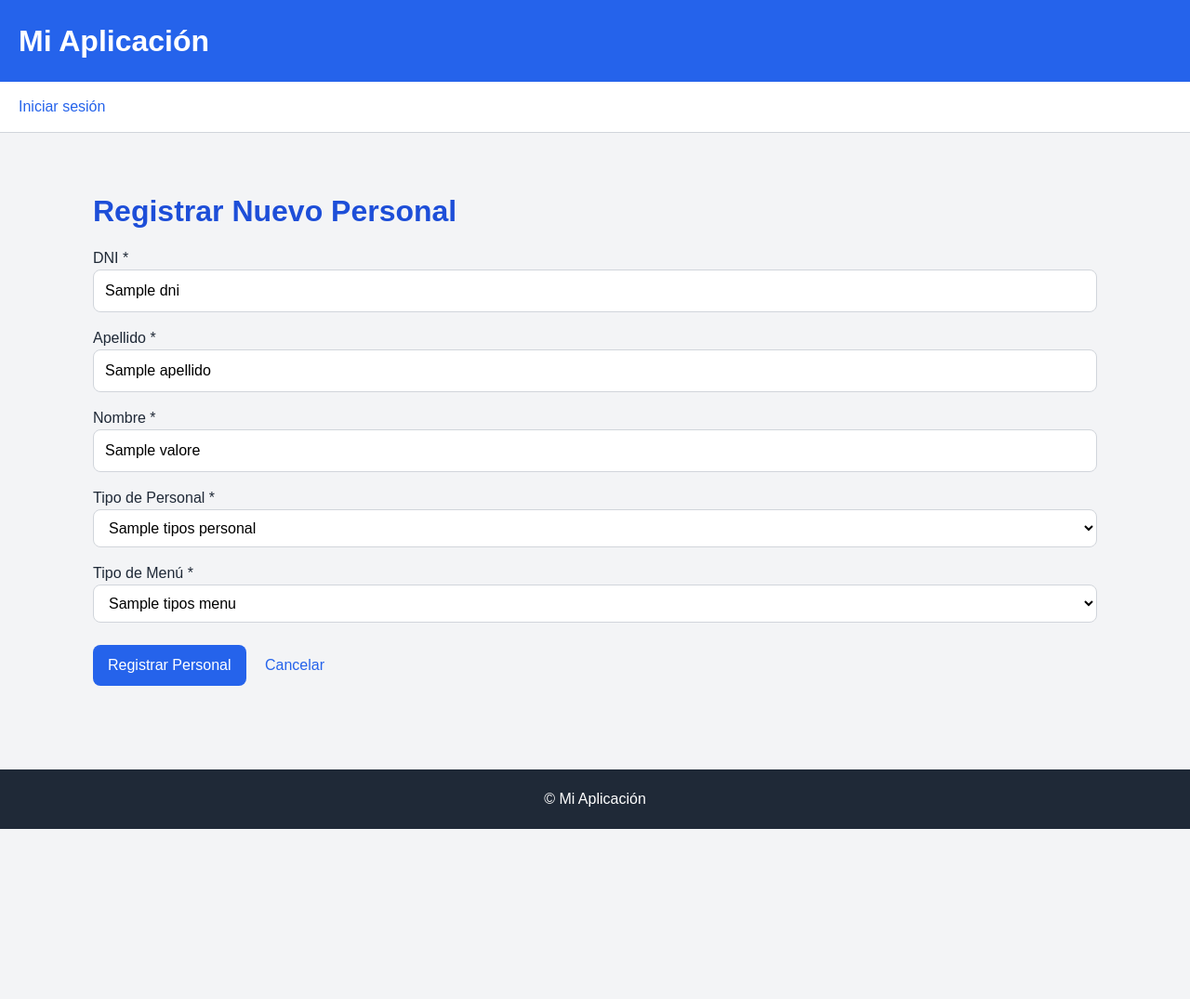
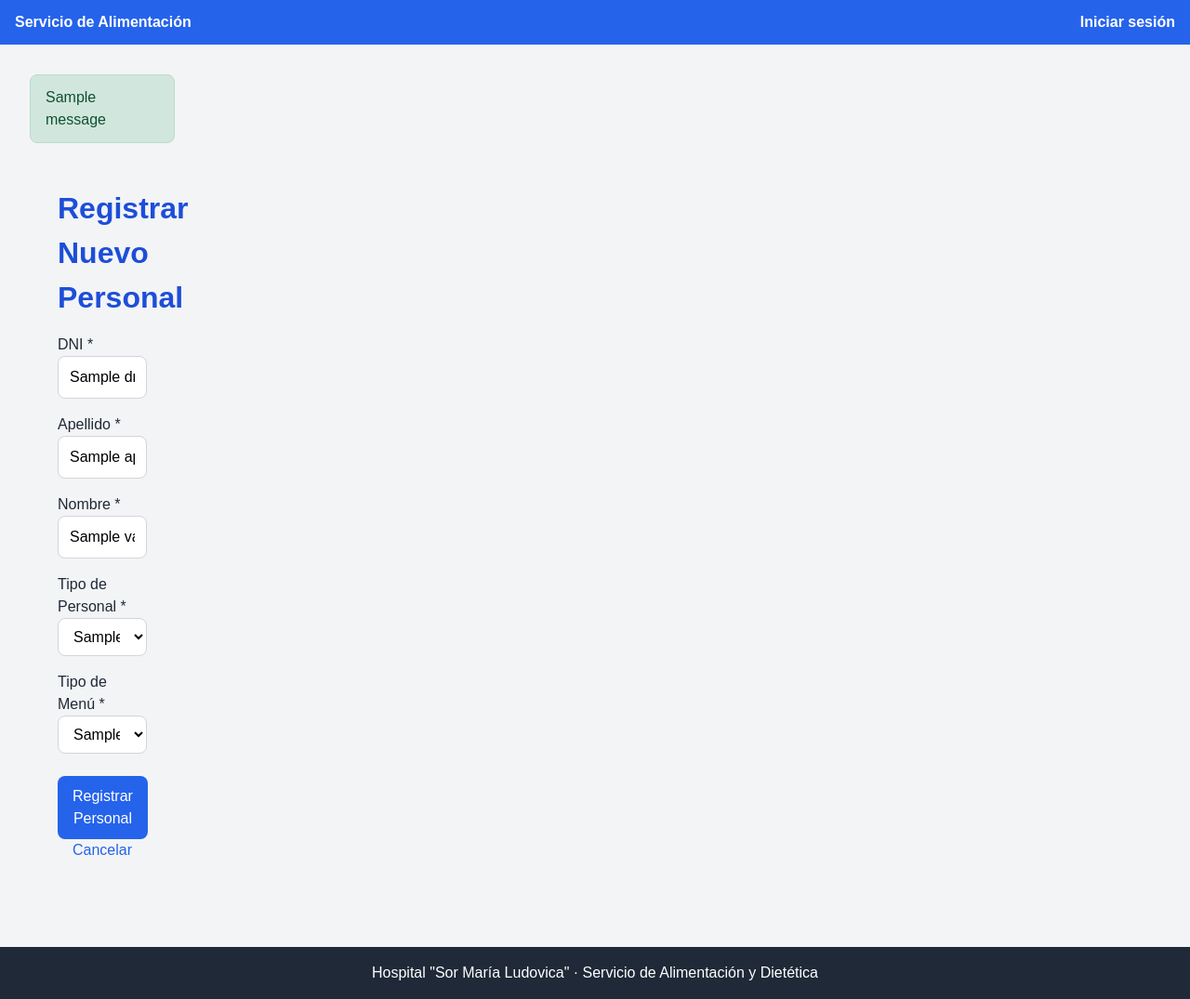
Before and after one commit to javierar143/ProyectoDeSoftwarePractica, a Python web app: template admin/src/web/templates/personal/form.html in a window 1280 px wide. Shown: the whole page at 93% size. Before the commit the page ends 892 px from the top, so only its background shows below. Run offline with Jinja, Linux system fonts and the light colour scheme; the template is opened without the code that fills it: most values are stand-ins (such as "Sample title", 1, 10 or a date in 2020); one stand-in notice (Sample message) is shown.

Commit message:
Agrego la barra de navegacion y unifico las notificaciones todas a layout. Y agrego sus estilos

```diff
--- a/admin/src/web/templates/layout.html
+++ b/admin/src/web/templates/layout.html
@@ -1,39 +1,72 @@
 <!doctype html>
 <html lang="es">
 <head>
-    <meta charset="UTF-8" />
-    <title>{% block title %}Mi Aplicación{% endblock %}</title>
+    <meta charset="UTF-8">
     <meta name="viewport" content="width=device-width, initial-scale=1.0">
+    <title>{% block title %}Inicio{% endblock %} | Servicio de Alimentación</title>
+    <link rel="stylesheet" href="{{ url_for('static', filename='styles.css') }}">
+    {% block head %}{% endblock %}
+</head>
+<body>
+    <header class="topbar">
+        <a class="topbar__brand" href="{{ url_for('home') }}">Servicio de Alimentación</a>
 
-    {% block head %}
-        <link rel="stylesheet" href="{{ url_for('static', filename='styles.css') }}">
-    {% endblock %}
-</head>
-
-<body>
-    <header>
-        {% block header %}
-        <h1>Mi Aplicación</h1>
-        {% endblock %}
+        {% if current_user %}
+            <details class="account-menu">
+                <summary>{{ current_user.alias }}</summary> <!-- Muestra el alias del usuario autenticado, reemplazar despues por nombre y apellido -->
+                <ul>
+                    <li><a href="#">Ver perfil</a></li>
+                    <li>
+                        <form action="{{ url_for('auth.logout') }}" method="post">
+                            <button type="submit">Cerrar sesión</button>
+                        </form>
+                    </li>
+                </ul>
+            </details>
+        {% else %}
+            <a class="topbar__login" href="{{ url_for('auth.login') }}">Iniciar sesión</a>
+        {% endif %}
     </header>
 
-    <nav aria-label="Navegación principal">
-        {% block nav %}
-        <!-- Menú de navegación -->
-        <a href="{{ url_for('auth.login') }}">Iniciar sesión</a>
-        {% endblock %}
-    </nav>
+    <div class="app">
+        {% if current_user %}
+            {% set menu = [
+                ("usuarios", "usuarios.index", "Usuarios"),
+                ("sectores", "sectores.index", "Sectores"),
+                ("personal", "personal.index", "Personal"),
+                ("config", "config.mostrar_config", "Ajustes del sistema"),
+            ] %}
+            <nav class="sidebar" aria-label="Navegación principal">
+                <ul>
+                    {% for blueprint, endpoint, label in menu %}
+                        <li>
+                            <a href="{{ url_for(endpoint) }}"
+                               {% if request.blueprint == blueprint %}class="active" aria-current="page"{% endif %}>
+                                {{ label }}
+                            </a>
+                        </li>
+                    {% endfor %}
+                </ul>
+            </nav>
+        {% endif %}
 
-    <main>
-        {% block content %}
-        <!-- Contenido principal -->
-        {% endblock %}
-    </main>
+        <main class="content">
+            {% with messages = get_flashed_messages(with_categories=true) %}
+                {% if messages %}
+                    <div class="alerts">
+                        {% for category, message in messages %}
+                            <div class="alert alert-{{ category }}" role="alert">{{ message }}</div>
+                        {% endfor %}
+                    </div>
+                {% endif %}
+            {% endwith %}
 
-    <footer>
-        {% block footer %}
-        &copy; Mi Aplicación
-        {% endblock %}
+            {% block content %}{% endblock %}
+        </main>
+    </div>
+
+    <footer class="footer">
+        {% block footer %}Hospital "Sor María Ludovica" · Servicio de Alimentación y Dietética{% endblock %}
     </footer>
 </body>
 </html>
--- a/admin/static/styles.css
+++ b/admin/static/styles.css
@@ -134,3 +134,151 @@ footer {
 		padding: 16px;
 	}
 }
+
+/* ===== Barra superior ===== */
+.topbar {
+	align-items: center;
+	background-color: var(--primary-color);
+	color: #fff;
+	display: flex;
+	justify-content: space-between;
+	padding: 12px 16px;
+}
+
+.topbar__brand,
+.topbar__login {
+	color: #fff;
+	font-weight: bold;
+}
+
+/* ===== Menú de cuenta ===== */
+.account-menu {
+	position: relative;
+}
+
+.account-menu summary {
+	cursor: pointer;
+	list-style: none;
+}
+
+.account-menu ul {
+	background-color: var(--surface-color);
+	border: 1px solid var(--border-color);
+	border-radius: var(--radius);
+	list-style: none;
+	min-width: 180px;
+	padding: 8px;
+	position: absolute;
+	right: 0;
+	top: calc(100% + 8px);
+	z-index: 10;
+}
+
+.account-menu a,
+.account-menu button {
+	background: none;
+	color: var(--text-color);
+	display: block;
+	padding: 8px;
+	text-align: left;
+	width: 100%;
+}
+
+/* ===== Estructura: celular (por defecto) ===== */
+.app {
+	display: grid;
+	grid-template-columns: 1fr;
+}
+
+.sidebar {
+	background-color: var(--surface-color);
+	border-bottom: 1px solid var(--border-color);
+	padding: 0;
+}
+
+.sidebar ul {
+	display: flex;
+	list-style: none;
+	overflow-x: auto;
+}
+
+.sidebar a {
+	color: var(--text-color);
+	display: block;
+	padding: 12px 16px;
+	white-space: nowrap;
+}
+
+.sidebar a.active {
+	border-bottom: 3px solid var(--primary-color);
+	color: var(--primary-dark);
+	font-weight: bold;
+}
+
+.content {
+	max-width: none;
+	padding: 16px;
+	width: 100%;
+}
+
+/* ===== Tablet: 768px a 1024px ===== */
+@media (min-width: 768px) {
+	.app {
+		grid-template-columns: 180px 1fr;
+		min-height: calc(100vh - 120px);
+	}
+
+	.sidebar {
+		border-bottom: 0;
+		border-right: 1px solid var(--border-color);
+	}
+
+	.sidebar ul {
+		display: block;
+	}
+
+	.sidebar a.active {
+		background-color: #e0e7ff;
+		border-bottom: 0;
+		border-left: 4px solid var(--primary-color);
+	}
+
+	.content {
+		padding: 24px;
+	}
+}
+
+/* ===== Escritorio: 1025px en adelante ===== */
+@media (min-width: 1025px) {
+	.app {
+		grid-template-columns: 220px 1fr;
+	}
+
+	.content {
+		padding: 32px;
+	}
+}
+
+/* ===== Mensajes flash ===== */
+.alerts {
+	margin-bottom: 16px;
+}
+
+.alert {
+	border: 1px solid transparent;
+	border-radius: var(--radius);
+	margin-bottom: 8px;
+	padding: 12px 16px;
+}
+
+.alert-success { background-color: #d1e7dd; border-color: #badbcc; color: #0f5132; }
+.alert-danger  { background-color: #f8d7da; border-color: #f5c2c7; color: #842029; }
+.alert-warning { background-color: #fff3cd; border-color: #ffecb5; color: #664d03; }
+.alert-info    { background-color: #cff4fc; border-color: #b6effb; color: #055160; }
+
+.footer {
+	background-color: var(--text-color);
+	color: #fff;
+	padding: 16px;
+	text-align: center;
+}
```
